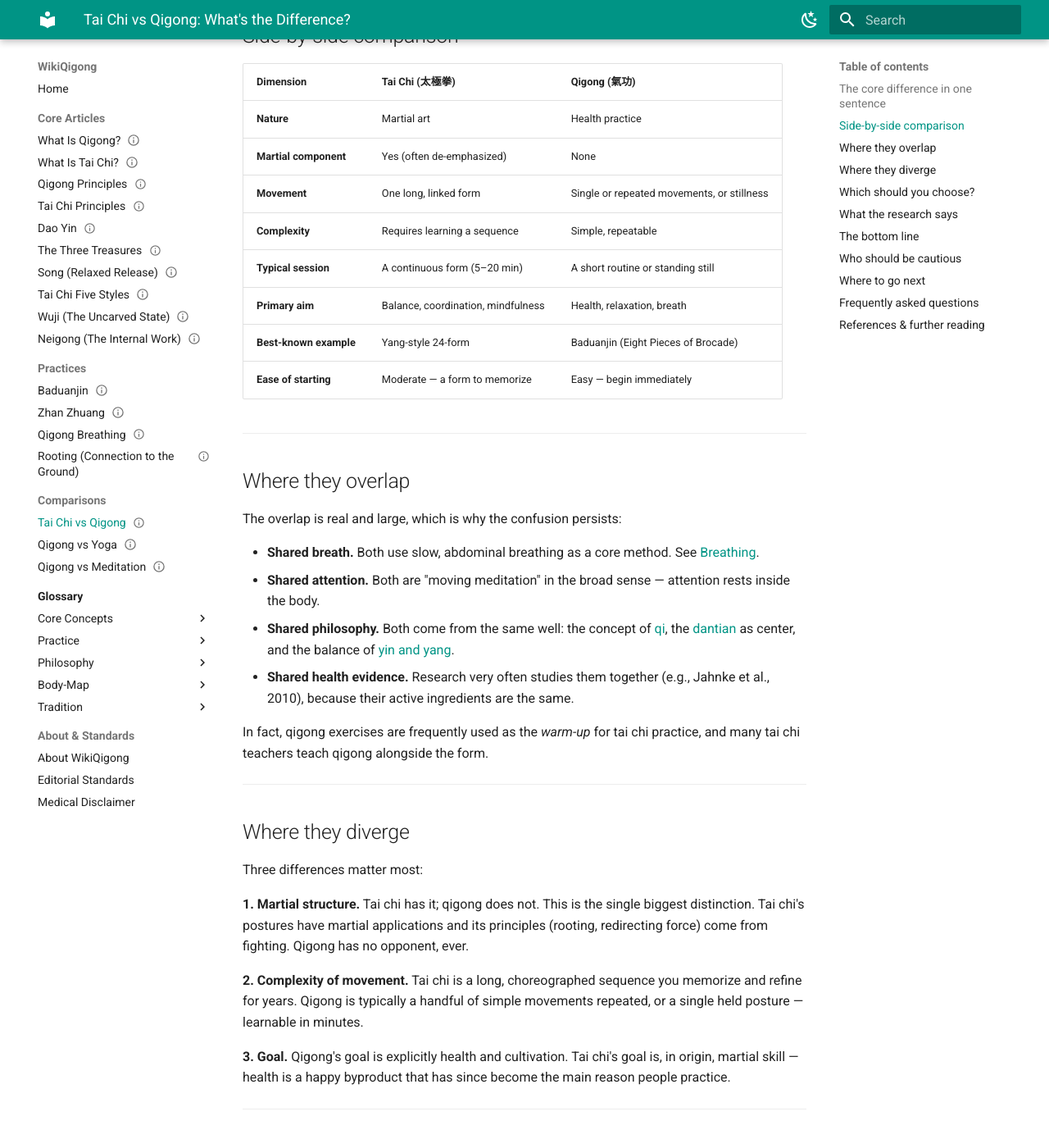
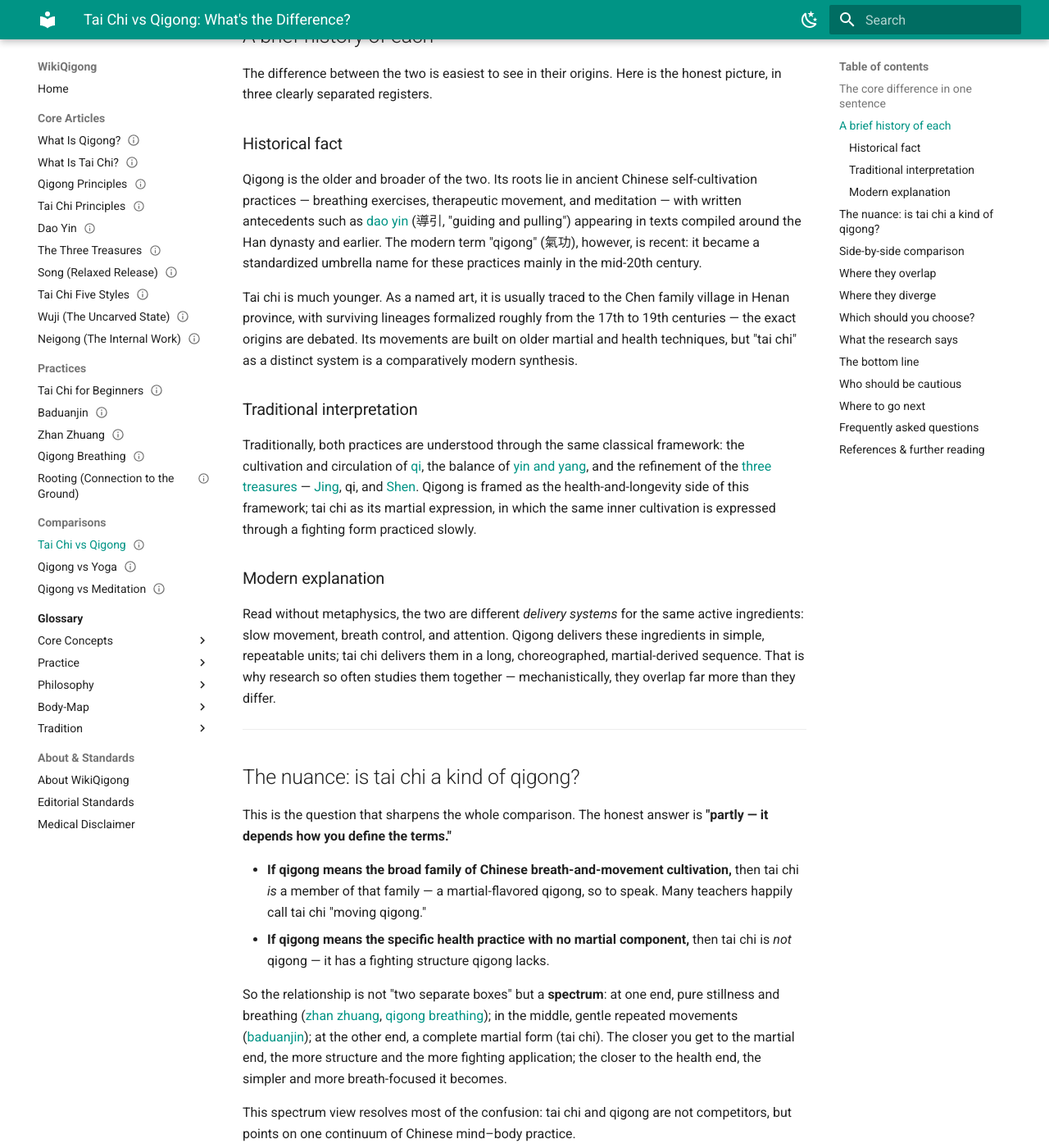
Before and after one commit to martinxionbiotech-max/wikiqigong, an MkDocs documentation site: the page built from docs/articles/tai-chi-vs-qigong.md, in a window 1280 px wide and 1400 px high, scrolled down 676 px. Shown: the whole window at 82% size. Built offline with MkDocs 1.6.1 and Material for MkDocs 9.7.7, drawn with Linux system fonts in a browser that asks for light colours.

Commit message:
content: tai chi for beginners first session + deepen tai chi vs qigong

```diff
--- a/docs/articles/tai-chi-vs-qigong.md
+++ b/docs/articles/tai-chi-vs-qigong.md
@@ -56,6 +56,72 @@ Everything else follows from this. Tai chi's movements are, underneath, combat
 techniques — even when a modern health class never mentions fighting. Qigong
 has no combat vocabulary at all: it is purely about cultivating health and
 balance through breath, movement, and attention.
+
+---
+
+## A brief history of each
+
+The difference between the two is easiest to see in their origins. Here is the
+honest picture, in three clearly separated registers.
+
+### Historical fact
+
+Qigong is the older and broader of the two. Its roots lie in ancient Chinese
+self-cultivation practices — breathing exercises, therapeutic movement, and
+meditation — with written antecedents such as [dao yin](../articles/dao-yin.md)
+(導引, "guiding and pulling") appearing in texts compiled around the Han
+dynasty and earlier. The modern term "qigong" (氣功), however, is recent: it
+became a standardized umbrella name for these practices mainly in the
+mid-20th century.
+
+Tai chi is much younger. As a named art, it is usually traced to the Chen
+family village in Henan province, with surviving lineages formalized roughly
+from the 17th to 19th centuries — the exact origins are debated. Its
+movements are built on older martial and health techniques, but "tai chi" as a
+distinct system is a comparatively modern synthesis.
+
+### Traditional interpretation
+
+Traditionally, both practices are understood through the same classical
+framework: the cultivation and circulation of [qi](../glossary/qi.md), the
+balance of [yin and yang](../glossary/yin-yang.md), and the refinement of the
+[three treasures](../glossary/san-bao.md) — [Jing](../glossary/jing.md), qi,
+and [Shen](../glossary/shen.md). Qigong is framed as the health-and-longevity
+side of this framework; tai chi as its martial expression, in which the same
+inner cultivation is expressed through a fighting form practiced slowly.
+
+### Modern explanation
+
+Read without metaphysics, the two are different *delivery systems* for the
+same active ingredients: slow movement, breath control, and attention. Qigong
+delivers these ingredients in simple, repeatable units; tai chi delivers them
+in a long, choreographed, martial-derived sequence. That is why research so
+often studies them together — mechanistically, they overlap far more than
+they differ.
+
+---
+
+## The nuance: is tai chi a kind of qigong?
+
+This is the question that sharpens the whole comparison. The honest answer is
+**"partly — it depends how you define the terms."**
+
+- **If qigong means the broad family of Chinese breath-and-movement
+  cultivation,** then tai chi *is* a member of that family — a martial-flavored
+  qigong, so to speak. Many teachers happily call tai chi "moving qigong."
+- **If qigong means the specific health practice with no martial component,**
+  then tai chi is *not* qigong — it has a fighting structure qigong lacks.
+
+So the relationship is not "two separate boxes" but a **spectrum**: at one
+end, pure stillness and breathing ([zhan zhuang](../articles/zhan-zhuang.md),
+[qigong breathing](../articles/qigong-breathing.md)); in the middle, gentle
+repeated movements ([baduanjin](../articles/baduanjin.md)); at the other end,
+a complete martial form (tai chi). The closer you get to the martial end, the
+more structure and the more fighting application; the closer to the health
+end, the simpler and more breath-focused it becomes.
+
+This spectrum view resolves most of the confusion: tai chi and qigong are not
+competitors, but points on one continuum of Chinese mind–body practice.
 
 ---
 
--- a/docs/llms.txt
+++ b/docs/llms.txt
@@ -35,6 +35,9 @@ scientific reading.
 
 ## Practice guides
 
+- [Tai Chi for Beginners](https://wikiqigong.com/articles/tai-chi-beginners-first-session/):
+  A safe, simple 20-minute first session — warm-up, standing, slow movement,
+  and how to breathe and relax.
 - [Baduanjin](https://wikiqigong.com/articles/baduanjin/): The Eight Pieces of
   Brocade — the world's most practiced qigong routine.
 - [Zhan Zhuang](https://wikiqigong.com/articles/zhan-zhuang/): Standing
--- a/mkdocs.yml
+++ b/mkdocs.yml
@@ -49,6 +49,7 @@ nav:
       - Wuji (The Uncarved State): articles/wuji.md
       - Neigong (The Internal Work): articles/neigong.md
   - Practices:
+      - Tai Chi for Beginners: articles/tai-chi-beginners-first-session.md
       - Baduanjin: articles/baduanjin.md
       - Zhan Zhuang: articles/zhan-zhuang.md
       - Qigong Breathing: articles/qigong-breathing.md
```
Also changed, not shown: other parts of docs/articles/tai-chi-vs-qigong.md (+1 -1 lines), docs/articles/tai-chi-beginners-first-session.md (added, +290 -0 lines), docs/index.md (+4 -2 lines).
